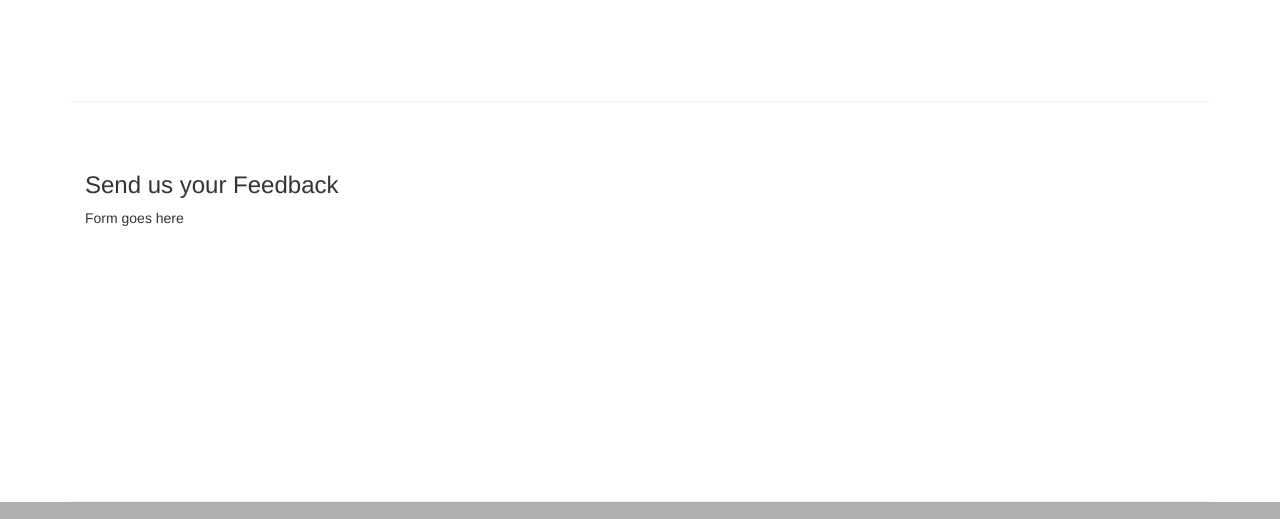
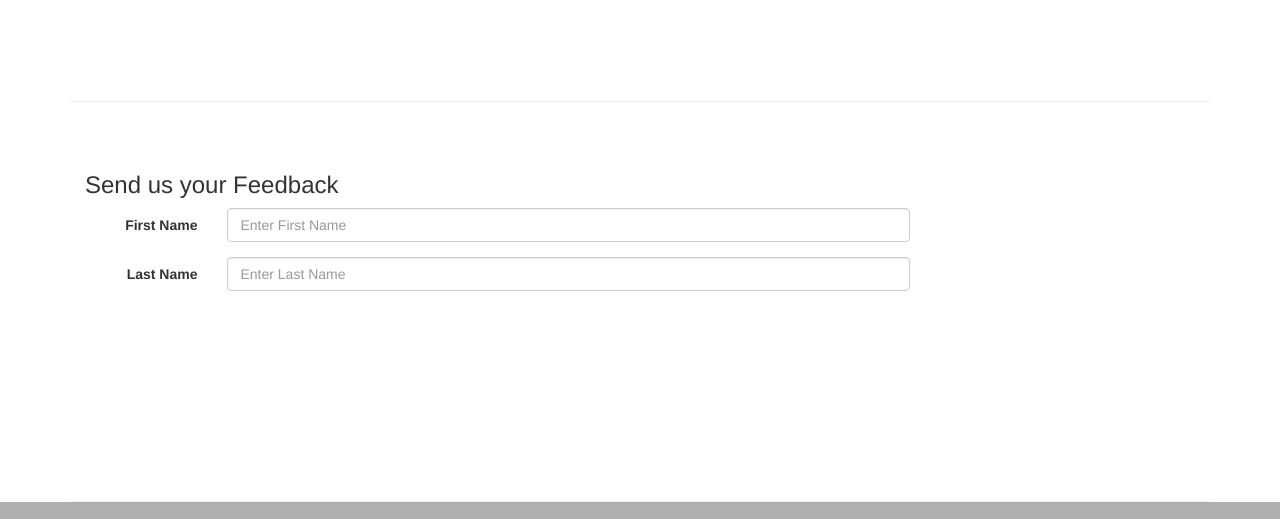
Before and after one commit to blizarazu/Front-End-Web-UI-Frameworks-and-Tools-Coursera, a plain HTML site: page conFusion/contactus.html in a window 1280 px wide. Shown: the part 901-1420 px from the top of the page. Drawn offline with nearby package versions, Linux system fonts and the light colour scheme.

Commit message:
Add basic form

```diff
--- a/conFusion/contactus.html
+++ b/conFusion/contactus.html
@@ -126,7 +126,19 @@
               <h3>Send us your Feedback</h3>
            </div>
             <div class="col-xs-12 col-sm-9">
-                Form goes here
+                <form class="form-horizontal" role="form">
+                    <div class="form-group">
+                        <label for="firstname" class="col-sm-2 control-label">First Name</label>                        <div class="col-sm-10">
+                        <input type="text" class="form-control" id="firstname" name="firstname" placeholder="Enter First Name">
+                        </div>
+                    </div>
+                    <div class="form-group">
+                        <label for="lastname" class="col-sm-2 control-label">Last Name</label>
+                        <div class="col-sm-10">
+                            <input type="text" class="form-control" id="lastname" name="lastname" placeholder="Enter Last Name">
+                        </div>
+                    </div>
+                </form>
             </div>
              <div class="col-xs-12 col-sm-3">
                 <p style="padding:20px;"></p>
```
